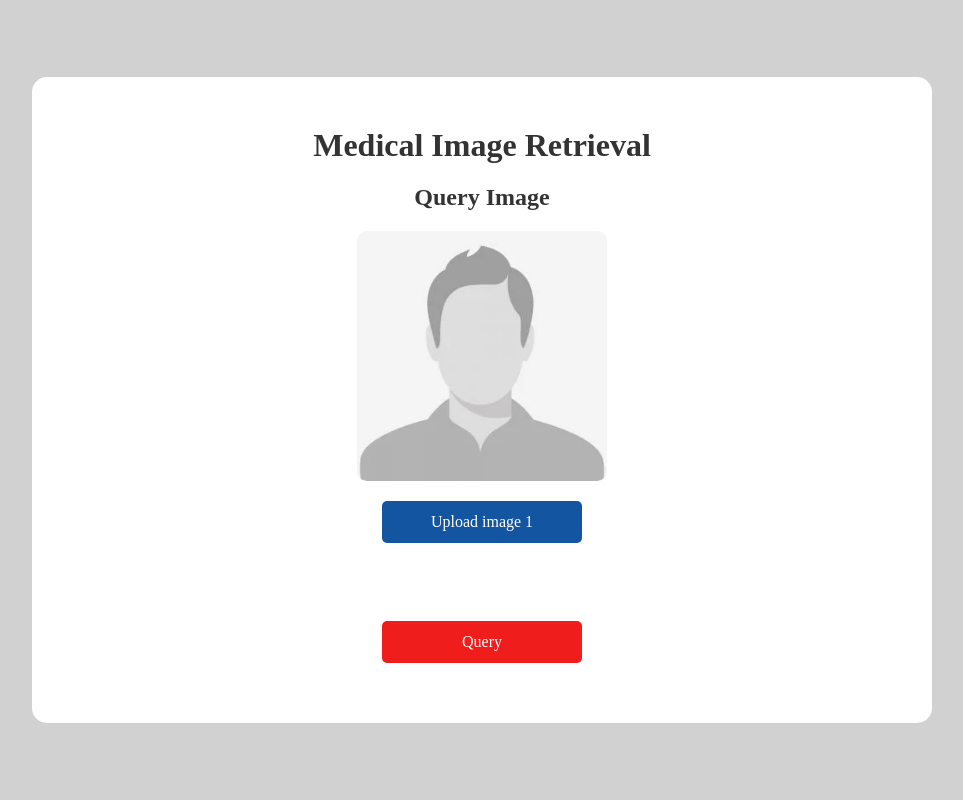
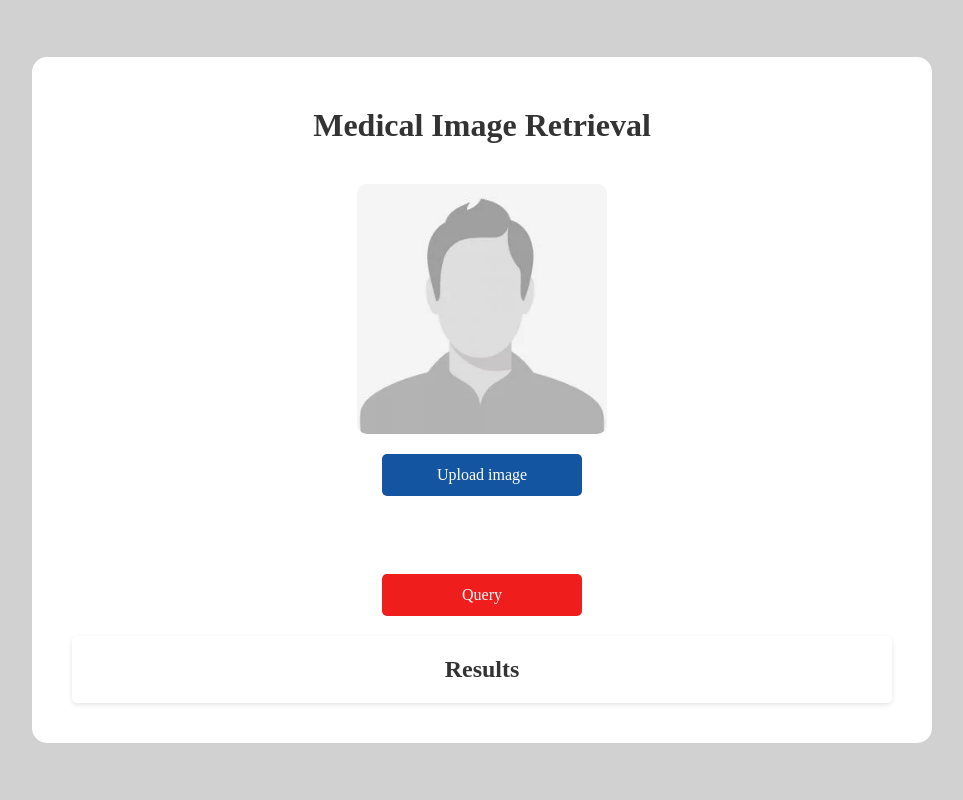
Before and after one commit to HaooNhat/medical-image-retrieval, a Django app: page / in a window 1280 px wide. Shown: the whole page, without its empty margins (158-1121 px from the left). Run offline with Django 5.2, Linux system fonts and the light colour scheme.

Commit message:
Add result and detail section, api getting data not stable yet

```diff
--- a/base/api/views.py
+++ b/base/api/views.py
@@ -1,5 +1,6 @@
 from django.http import JsonResponse
 from .ImageDatabase import example_search
+import json
 
 
 def getRoutes(request):
@@ -11,5 +12,5 @@
 
 
 def query(request):
-    example_search()
-    pass
+    res = example_search()
+    return JsonResponse(res)
--- a/static/style/style.css
+++ b/static/style/style.css
@@ -72,3 +72,55 @@
     color: red;
     opacity: 0;
 }
+
+.results-section {
+    background-color: #fff;
+    border-radius: 5px;
+    padding: 20px;
+    box-shadow: 0 2px 5px rgba(0, 0, 0, 0.1);
+}
+
+#resultsContainer {
+    display: flex;
+    flex-wrap: wrap;
+    gap: 20px;
+}
+
+.result-item {
+    width: calc(33.333% - 20px);
+    border: 1px solid #ddd;
+    border-radius: 5px;
+    overflow: hidden;
+    transition: transform 0.3s ease;
+}
+
+.result-item:hover {
+    transform: scale(1.05);
+    box-shadow: 0 4px 8px rgba(0, 0, 0, 0.1);
+}
+
+.result-item img {
+    width: 100%;
+    height: auto;
+    display: block;
+}
+
+.sidebar {
+    width: 300px;
+    background-color: #fff;
+    padding: 20px;
+    box-shadow: -2px 0 5px rgba(0, 0, 0, 0.1);
+    position: fixed;
+    right: -300px;
+    top: 0;
+    bottom: 0;
+    transition: right 0.3s ease;
+}
+
+.sidebar.active {
+    right: 0;
+}
+
+#imageDetails {
+    margin-top: 20px;
+}
--- a/templates/home.html
+++ b/templates/home.html
@@ -13,15 +13,13 @@
             {% csrf_token %}
             <div class="row">
                 <div class="col">
-                    <h2>Query Image</h2>
+                    <img src="{% static 'image/profile_placeholder.webp' %}" id="query-image" class="verify-image"
+                        alt="Query Image">
 
-                    <img src="{% static 'image/profile_placeholder.webp' %}" id="verify-image-1" class="verify-image"
-                        alt="Verifying Image 1">
+                    <label for="input-query-image" class="label-image">Upload image</label>
 
-                    <label for="input-file-1" class="label-image">Upload image 1</label>
-
-                    <input type="file" accept="image/jpeg, image/png, image/jpg" id="input-file-1" class="input-image"
-                        required>
+                    <input type="file" accept="image/jpeg, image/png, image/jpg" id="input-query-image"
+                        class="input-image" required>
                 </div>
             </div>
 
@@ -29,22 +27,6 @@
                 <p id="error-message" class="error-message">Error message</p>
             </div>
             <div class="row">
-                <!-- <label for="reset-button" class="label-verify">Reset</label>
-
-                <input type="reset" id="reset-button"> -->
-
-                <!-- <div class="col">
-                    <h3>Choose your model:</h3>
-
-                    <input type="radio" name="model_type" id="model_arcface" value="model_arcface" checked>
-                    <label for="model_arcface">Arcface model</label>
-
-                    <br>
-
-                    <input type="radio" name="model_type" id="model_facenet" value="model_facenet">
-                    <label for="model_facenet">Facenet model</label>
-                </div> -->
-
                 <div class="col">
                     <label for="verify-button" class="label-verify">Query</label>
 
@@ -52,17 +34,31 @@
                 </div>
             </div>
         </form>
+
+        <section class="results-section">
+            <h2>Results</h2>
+            <div id="resultsContainer"></div>
+        </section>
     </div>
+
+
+    <aside id="sidebar" class="sidebar">
+        <h2>Image Details</h2>
+        <div id="imageDetails"></div>
+    </aside>
 
 </div>
 
 <script>
 
-    let verifyImage_1 = document.getElementById("verify-image-1");
-    let inputFile_1 = document.getElementById("input-file-1");
+    let queryImage = document.getElementById("query-image");
+    let inputImage = document.getElementById("input-query-image");
+    const resultsContainer = document.getElementById('resultsContainer');
+    const sidebar = document.getElementById('sidebar');
+    const imageDetails = document.getElementById('imageDetails');
 
-    inputFile_1.onchange = () => {
-        verifyImage_1.src = URL.createObjectURL(inputFile_1.files[0]);
+    inputImage.onchange = () => {
+        queryImage.src = URL.createObjectURL(inputImage.files[0]);
     }
 
     let submitForm = document.getElementById("submitForm");
@@ -75,7 +71,7 @@
         e.preventDefault();
 
         const formData = new FormData();
-        formData.append('image_1', inputFile_1.files[0]);
+        formData.append('image_1', inputImage.files[0]);
 
         fetch("/api/query", {
             method: "POST",
@@ -83,10 +79,42 @@
                 'X-CSRFToken': csrfToken,
             },
             body: formData,
-        }).catch(error => {
-            console.error(error);
+        })
+            .then(response => response.json())
+            .then(data => {
+                console.log("Check")
+                console.log("Client: " + data)
+                displayResults(data);
+            })
+            .catch(error => {
+                console.error(error);
+            });
+    })
+
+    function displayResults(results) {
+        resultsContainer.innerHTML = '';
+        results.forEach(result => {
+            const resultItem = document.createElement('div');
+            resultItem.className = 'result-item';
+            resultItem.innerHTML = `
+                <img src="https://via.placeholder.com/300x300.png?text=${result.image_filename}" alt="${result.image_filename}">
+            `;
+            resultItem.addEventListener('click', () => showDetails(result));
+            resultsContainer.appendChild(resultItem);
         });
-    })
+    }
+
+    function showDetails(result) {
+        imageDetails.innerHTML = `
+            <h3>${result.image_filename}</h3>
+            <p>Labels: ${result.labels}</p>
+            <p>Patient ID: ${result.patient_id}</p>
+            <p>Age: ${result.patient_age}</p>
+            <p>Gender: ${result.patient_gender}</p>
+            <p>View Position: ${result.view_position}</p>
+        `;
+        sidebar.classList.add('active');
+    }
 
 </script>
 
```
Also changed, not shown: base/api/ImageDatabase.py (+12 -7 lines), 1 other file.
